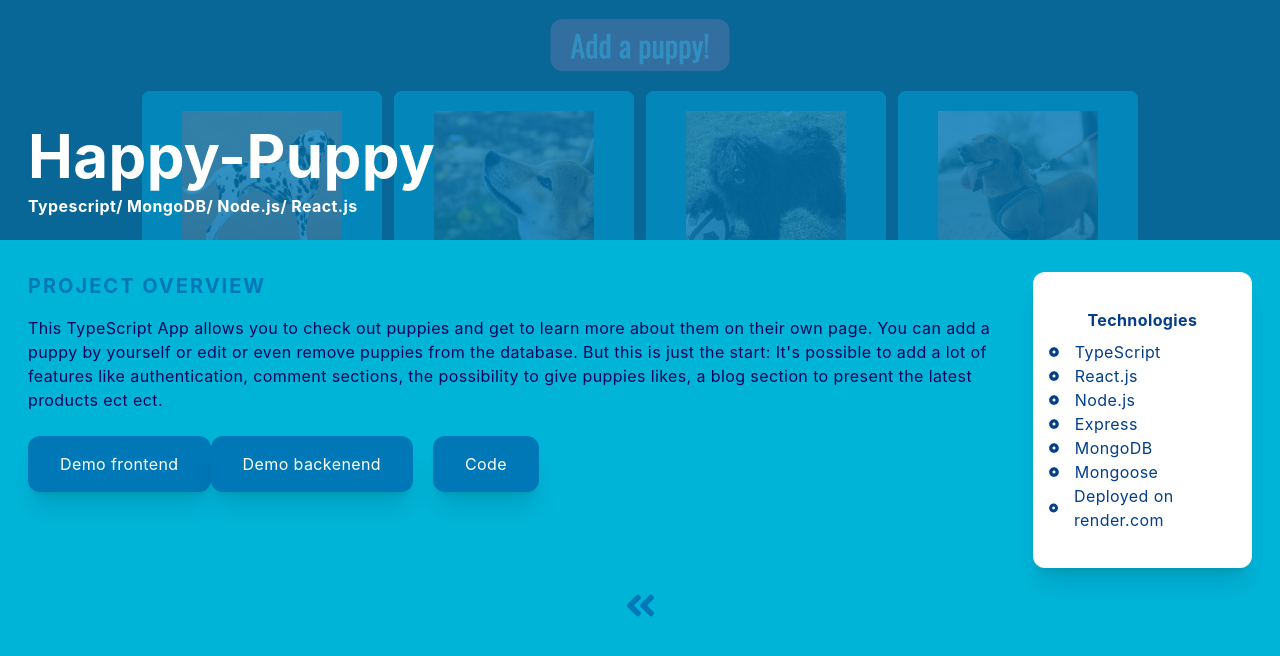
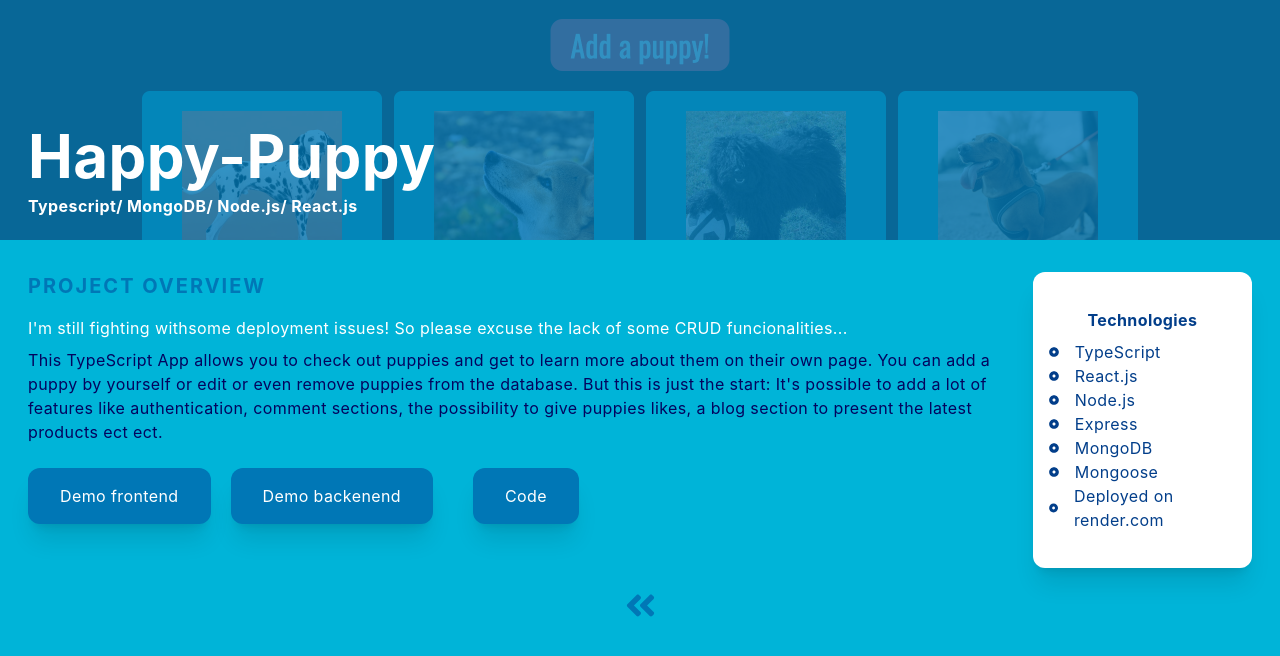
Before and after one commit to kindofclever/portfolio, a Next.js app: page /puppy in a window 1280 px wide. Shown: the top 656 px of the page. Built offline with nearby package versions, Linux system fonts and the light colour scheme.

Commit message:
jhfjkhsdgf

```diff
--- a/pages/puppy.js
+++ b/pages/puppy.js
@@ -21,6 +21,7 @@ const puppy = () => {
         <div className='max-w-[1240px] p-2 grid md:grid-cols-5 gap-8 pt-8 mx-5'>
           <div className='col-span-4'>
             <h2 className='text-[#0077B6] uppercase text-xl tracking-widest mb-4'>Project overview</h2>
+            <p className='text-white mb-2'>I'm still fighting withsome deployment issues! So please excuse the lack of some CRUD funcionalities...</p>
             <p className='mb-4'>This TypeScript App allows you to check out puppies and get to learn more about them on their own page. You can add a puppy by yourself or edit or even remove puppies from the database. But this is just the start: It's possible to add a lot of features like authentication, comment sections, the possibility to give puppies likes, a blog section to present the latest products ect ect. </p>
             <a href='https://main.d3mfuxjxgnbn1p.amplifyapp.com/'>
             <motion.button
@@ -36,7 +37,7 @@ const puppy = () => {
                   whileHover={{ scale: 1.05 }}
                   whileTap={{ scale: 0.9 }}
                   transition={{ type: "spring", stiffness: 400, damping: 17 }}
-                  className=' bg-[#0077B6] text-white hover:bg-gradient-to-l from-[#023E8A] to-[#0077B6] px-8 py-4 mt-2 rounded-xl shadow-xl cursor-pointer'>
+                  className=' bg-[#0077B6] text-white hover:bg-gradient-to-l from-[#023E8A] to-[#0077B6] px-8 py-4 mt-2 mx-5 rounded-xl shadow-xl cursor-pointer'>
                     Demo backenend
                 </motion.button>
             </a>
```
